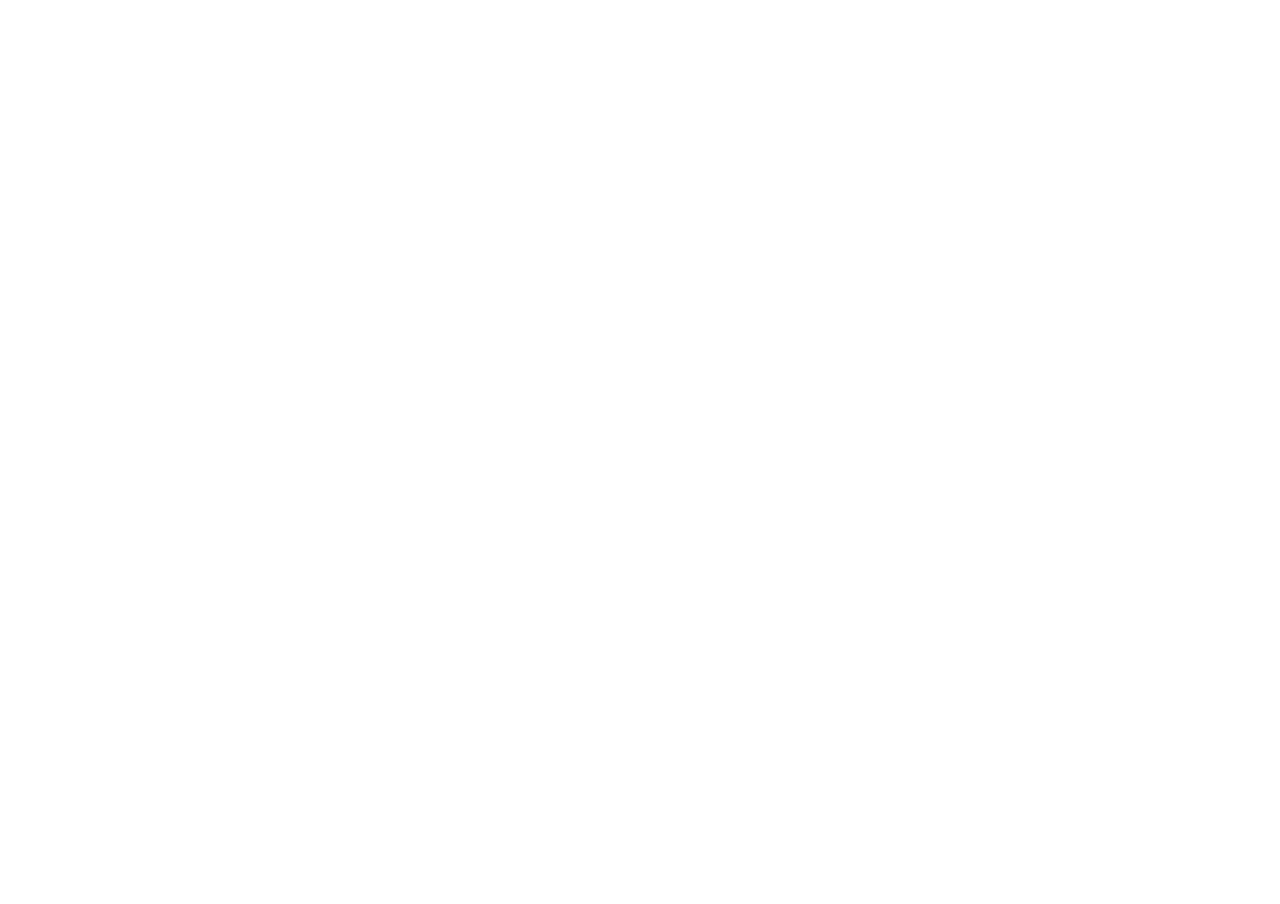
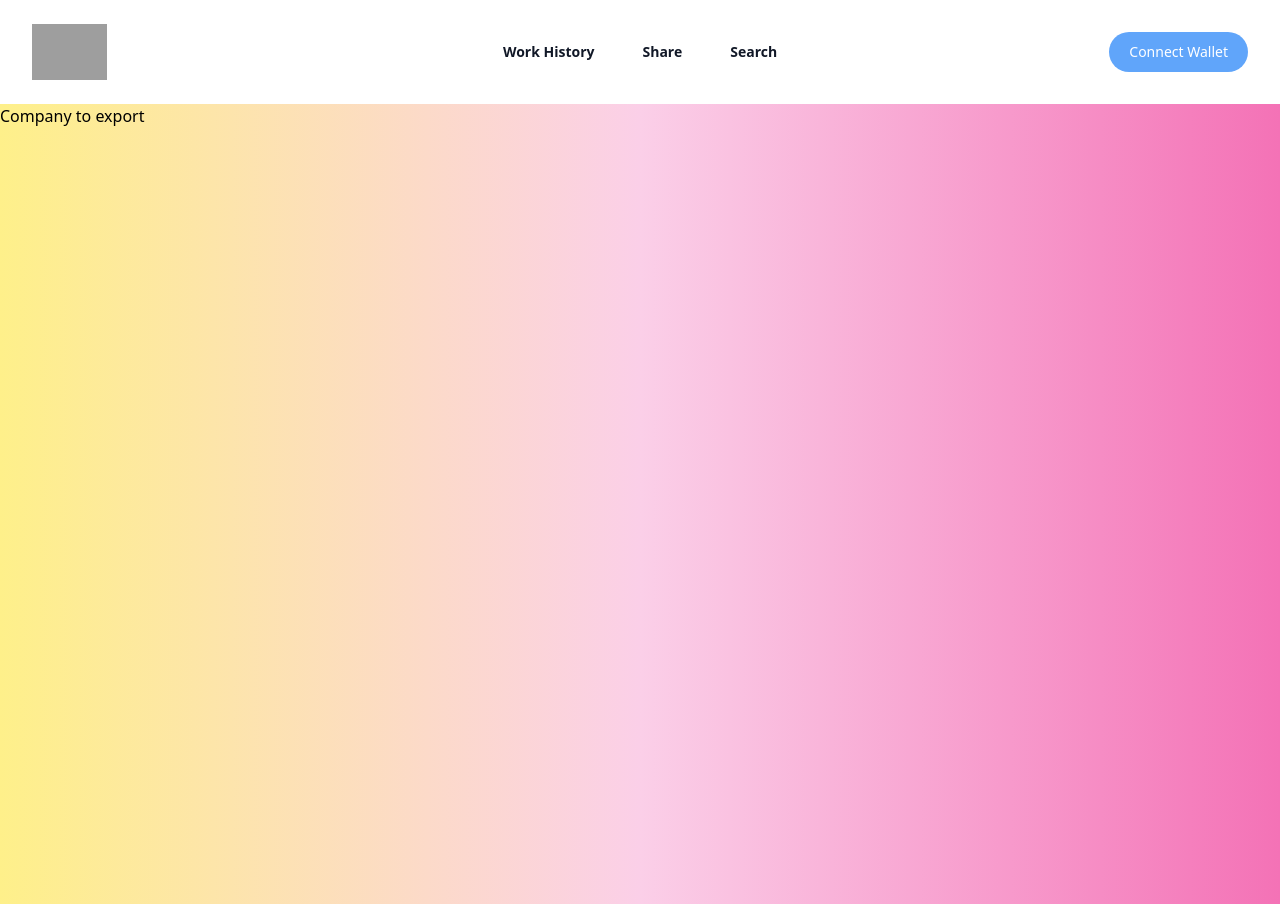
Before and after one commit to devhyun05/Accuwork, a React (Create React App) app in the folder estate_chain_frontend/: page /share in a window 1280 px wide. Before the commit this address had no page. Before the commit the page ends 800 px from the top, so only its background shows below. Built offline with nearby package versions, Linux system fonts and the light colour scheme; grey boxes are pictures that could not be loaded.

Commit message:
problem solved

```diff
--- a/estate_chain_frontend/package.json
+++ b/estate_chain_frontend/package.json
@@ -14,8 +14,7 @@
     "react-dom": "^18.2.0",
     "react-router-dom": "^6.17.0",
     "react-scripts": "5.0.1",
-    "web-vitals": "^2.1.4",
-    "web3": "^4.2.0"
+    "web-vitals": "^2.1.4"
   },
   "scripts": {
     "start": "react-scripts start",
--- a/estate_chain_frontend/src/App.js
+++ b/estate_chain_frontend/src/App.js
@@ -1,9 +1,8 @@
 import { Dashboard } from "./components/layouts/dashboard";
 import { Landing } from "./components/layouts/landing";
-
 import { WorkExperience } from "./components/layouts/workexperience";
 import { Search } from "./components/layouts/search";
-
+import { Share } from "./components/layouts/share";
 import {
   BrowserRouter as Router,
   Routes,
@@ -16,6 +15,7 @@
       <Routes>
         <Route path="/" element={<Landing/>} />
         <Route path="/dashboard" element={<Dashboard/>} />
+        <Route path="/share" element={<Share/>}/>
         <Route path="/workexperience" element={<WorkExperience/>}/>
         <Route path="/search" element={<Search/>}/>
         </Routes>
--- a/estate_chain_frontend/src/components/layouts/landing.js
+++ b/estate_chain_frontend/src/components/layouts/landing.js
@@ -1,30 +1,8 @@
 import { Navbar } from './navbar'
-import web3 from 'web3'; // Web3 라이브러리 import
+
 
 export const Landing = () => {
 
-  const handleSubmit = async () => {
-    const accuworkContractAddress = "YOUR_CONTRACT_ADDRESS";
-    // const accuworkContract = new web3.eth.Contract(AccuworkContractAbi, accuworkContractAddress);
-
-    const accounts = await web3.eth.getAccounts();
-    const userAddress = accounts[0]; // assuming user is connected to MetaMask
-
-    try {
-      // Submit the request to the smart contract
-      // const result = await accuworkContract.methods.submitRequest().send({ from: userAddress, value: web3.utils.toWei('0.001', 'ether') });
-
-      // Handle the result if needed
-      // console.log(result);
-
-      // Optionally, you can show a success message to the user
-      alert("Request submitted successfully!");
-    } catch (error) {
-      // Handle errors, e.g., if the user rejects the transaction
-      console.error(error);
-      alert("Transaction failed or rejected by the user.");
-    }
-  };
 
   return (
 
@@ -75,7 +53,7 @@
             </div>
             <div>
               <div class="mt-5 text-right">
-                <button type="button" onClick={handleSubmit} class="text-white bg-blue-700 hover:bg-blue-800 focus:outline-none focus:ring-4 focus:ring-blue-300 font-medium rounded-full text-sm px-5 py-2.5 text-center mr-2 mb-2 dark:bg-blue-600 dark:hover:bg-blue-700 dark:focus:ring-blue-800">Submit</button>
+                <button type="button"  class="text-white bg-blue-700 hover:bg-blue-800 focus:outline-none focus:ring-4 focus:ring-blue-300 font-medium rounded-full text-sm px-5 py-2.5 text-center mr-2 mb-2 dark:bg-blue-600 dark:hover:bg-blue-700 dark:focus:ring-blue-800">Submit</button>
               </div>
             </div>
           </div>
--- /dev/null
+++ b/estate_chain_frontend/src/components/layouts/share.js
@@ -0,0 +1,12 @@
+import { Navbar } from "../layouts/navbar";
+export const Share = () => {
+
+    return (
+        <>
+            <Navbar/>
+                <body className='min-h-screen bg-gradient-to-r from-yellow-200 via-pink-200 to-pink-400'>
+                    <h2>Company to export</h2>
+                </body>
+        </>
+    )
+}
```
Also changed, not shown: 1 other file (tests, documents, lock files or other folders).
